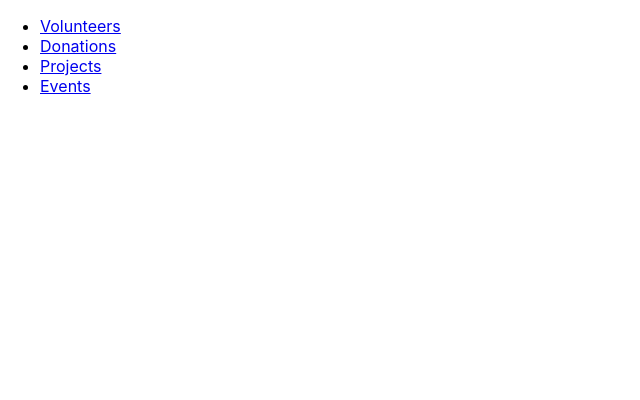
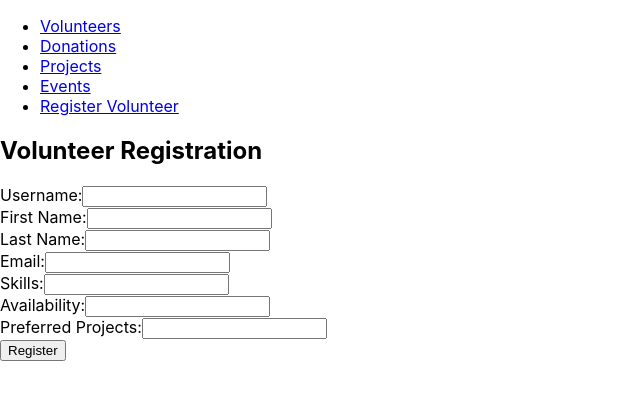
Before and after one commit to iahamed1234/nonprofit_app, a React (Create React App) app in the folder frontend/: page /register-volunteer in a window 1280 px wide. Shown: the top 400 px of the page, without its empty margins (0-640 px from the left). Built offline with nearby package versions, Linux system fonts and the light colour scheme.

Commit message:
volunteer registration with proper name saving

```diff
--- a/frontend/src/App.js
+++ b/frontend/src/App.js
@@ -27,6 +27,7 @@ import VolunteersList from './components/VolunteersList';
 import DonationsList from './components/DonationsList';
 import ProjectsList from './components/ProjectsList';
 import EventsList from './components/EventsList';
+import VolunteerRegistration from './components/VolunteerRegistration';
 // import AddEvent from './components/AddEvent';
 
 function App() {
@@ -39,6 +40,7 @@ function App() {
             <li><Link to="/donations">Donations</Link></li>
             <li><Link to="/projects">Projects</Link></li>
             <li><Link to="/events">Events</Link></li>
+            <li><Link to="/register-volunteer">Register Volunteer</Link></li>
             {/* <li><Link to="/add-event">Add New Event</Link></li> */}
           </ul>
         </nav>
@@ -48,6 +50,7 @@ function App() {
           <Route path="/donations" element={<DonationsList />} />
           <Route path="/projects" element={<ProjectsList />} />
           <Route path="/events" element={<EventsList />} />
+          <Route path="/register-volunteer" element={<VolunteerRegistration />} />
           {/* <Route path="/add-event" element={<AddEvent />} /> */}
           <Route path="/" element={<h1>Welcome to the Volunteer Management Application</h1>} />
         </Routes>
--- /dev/null
+++ b/frontend/src/components/VolunteerRegistration.js
@@ -0,0 +1,114 @@
+import React, { useState } from 'react';
+import axios from 'axios';
+
+function VolunteerRegistration() {
+  const [name, setName] = useState('');
+  const [firstName, setFirstName] = useState('');
+  const [lastName, setLastName] = useState('');
+  const [email, setEmail] = useState('');
+  const [skills, setSkills] = useState('');
+  const [availability, setAvailability] = useState('');
+  const [preferredProjects, setPreferredProjects] = useState('');
+  const [message, setMessage] = useState('');
+
+  const handleSubmit = (e) => {
+    e.preventDefault();
+
+    axios.post('http://127.0.0.1:8000/volunteers/register/', {
+      name,
+      first_name: firstName,  // Send first name
+      last_name: lastName,    // Send last name
+      email,
+      skills,
+      availability,
+      preferred_projects: preferredProjects,  // Send preferred projects
+    })
+    .then((response) => {
+      setMessage('Volunteer registered successfully!');
+    })
+    .catch((error) => {
+      setMessage('Error registering volunteer. Please try again.');
+      console.error("There was an error!", error);
+    });
+  };
+
+  return (
+    <div>
+      <h2>Volunteer Registration</h2>
+      <form onSubmit={handleSubmit}>
+        <div>
+          <label>Username:</label>
+          <input
+            type="text"
+            value={name}
+            onChange={(e) => setName(e.target.value)}
+            required
+          />
+        </div>
+
+        <div>
+          <label>First Name:</label>
+          <input
+            type="text"
+            value={firstName}
+            onChange={(e) => setFirstName(e.target.value)}
+            required
+          />
+        </div>
+
+        <div>
+          <label>Last Name:</label>
+          <input
+            type="text"
+            value={lastName}
+            onChange={(e) => setLastName(e.target.value)}
+            required
+          />
+        </div>
+
+        <div>
+          <label>Email:</label>
+          <input
+            type="email"
+            value={email}
+            onChange={(e) => setEmail(e.target.value)}
+            required
+          />
+        </div>
+
+        <div>
+          <label>Skills:</label>
+          <input
+            type="text"
+            value={skills}
+            onChange={(e) => setSkills(e.target.value)}
+          />
+        </div>
+
+        <div>
+          <label>Availability:</label>
+          <input
+            type="text"
+            value={availability}
+            onChange={(e) => setAvailability(e.target.value)}
+          />
+        </div>
+
+        <div>
+          <label>Preferred Projects:</label>
+          <input
+            type="text"
+            value={preferredProjects}
+            onChange={(e) => setPreferredProjects(e.target.value)}
+          />
+        </div>
+
+        <button type="submit">Register</button>
+      </form>
+
+      {message && <p>{message}</p>}
+    </div>
+  );
+}
+
+export default VolunteerRegistration;
```
Also changed, not shown: frontend/src/components/VolunteerRegistrationForm.js (+54 -54 lines), 2 other files (tests, documents, lock files or other folders).
